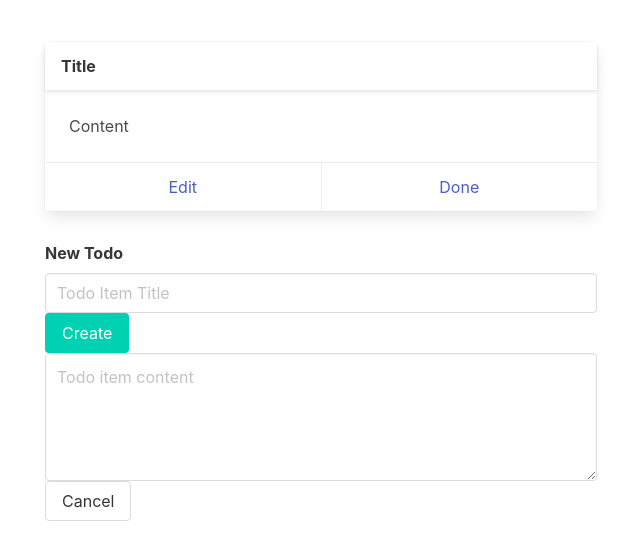
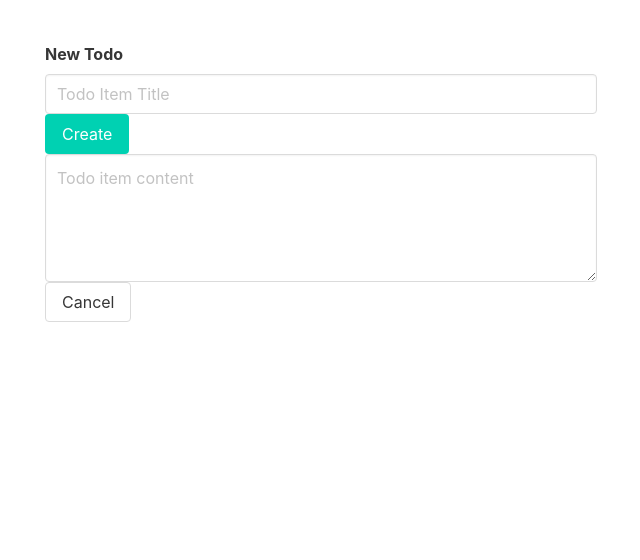
Before and after one commit to alexisbarnes/todo-list, a plain HTML site: page index.html in a window 1280 px wide. Shown: the whole page, without its empty margins (319-959 px from the left). Drawn offline with nearby package versions, Linux system fonts and the light colour scheme.

Commit message:
Now it's adding new card, but it's showing everying in the array on each card.

```diff
--- a/index.html
+++ b/index.html
@@ -14,12 +14,12 @@
       <div class="column is-half is-offset-one-quarter content">
 
         <section>
-          <div class="card">
+          <div class="card" v-for="title in titles">
             <div class="card-header">
-              <p class="card-header-title" v-for="title in titles" v-text="title">Title</p>
+              <p class="card-header-title"v-text="title"></p>
             </div>
             <div class="card-content">
-              <p v-for="content in contents" v-text="content"> Content </p>
+              <p v-for="content in contents" v-text="content"></p>
             </div>
             <footer class="card-footer">
               <a class="card-footer-item">Edit</a>
--- a/js/main.js
+++ b/js/main.js
@@ -14,12 +14,13 @@ new Vue({
       this.newContent = 'Todo item content'
     }
 
+
   },
   data: {
     newTitle: '',
     newContent: '',
-    titles: ['Title'],
-    contents: ['Content']
+    titles: [],
+    contents: []
   },
   mounted() {
     // alert('ready');
```
